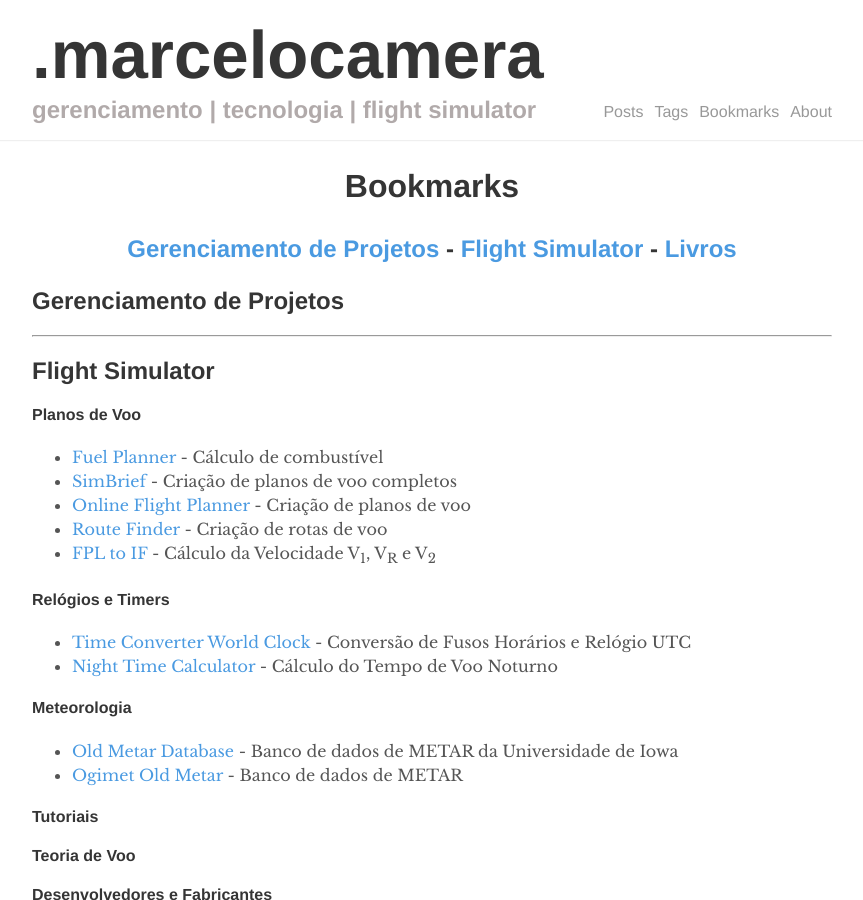
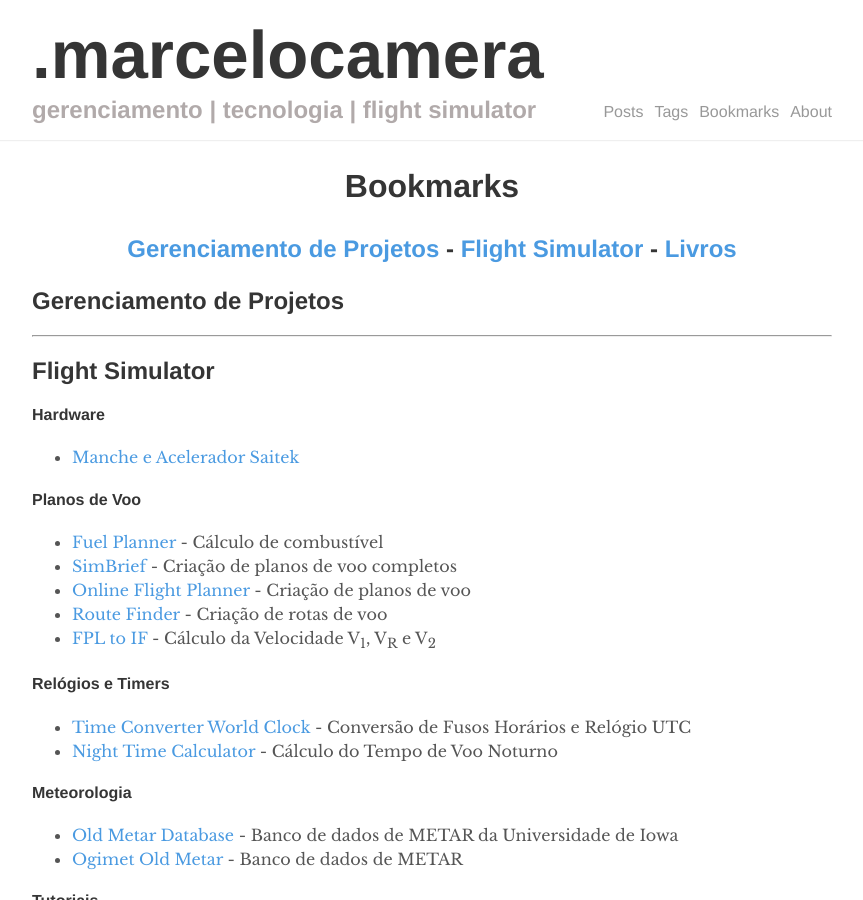
Before and after one commit to marcelocamera/marcelocamera.github.io, a Jekyll site: the page built from _pages/bookmarks.md, in a window 1280 px wide and 900 px high. Shown: the whole window, without its empty margins (208-1071 px from the left). Built offline with Jekyll 4.4.1, drawn with Linux system fonts in a browser that asks for light colours.

Commit message:
Update bookmarks.md

```diff
--- a/_pages/bookmarks.md
+++ b/_pages/bookmarks.md
@@ -14,6 +14,10 @@ permalink: /bookmarks/
 ---
 <section id ="flight"></section>
 ## Flight Simulator
+
+#### Hardware
+  * <a href="https://amzn.to/3tMOvi1" target="_blank">Manche e Acelerador Saitek</a>
+
 #### Planos de Voo
   * <a href="http://fuelplanner.com/" target="_blank">Fuel Planner</a> - Cálculo de combustível
   * <a href="https://www.simbrief.com/" target="_blank">SimBrief</a> - Criação de planos de voo completos
```
